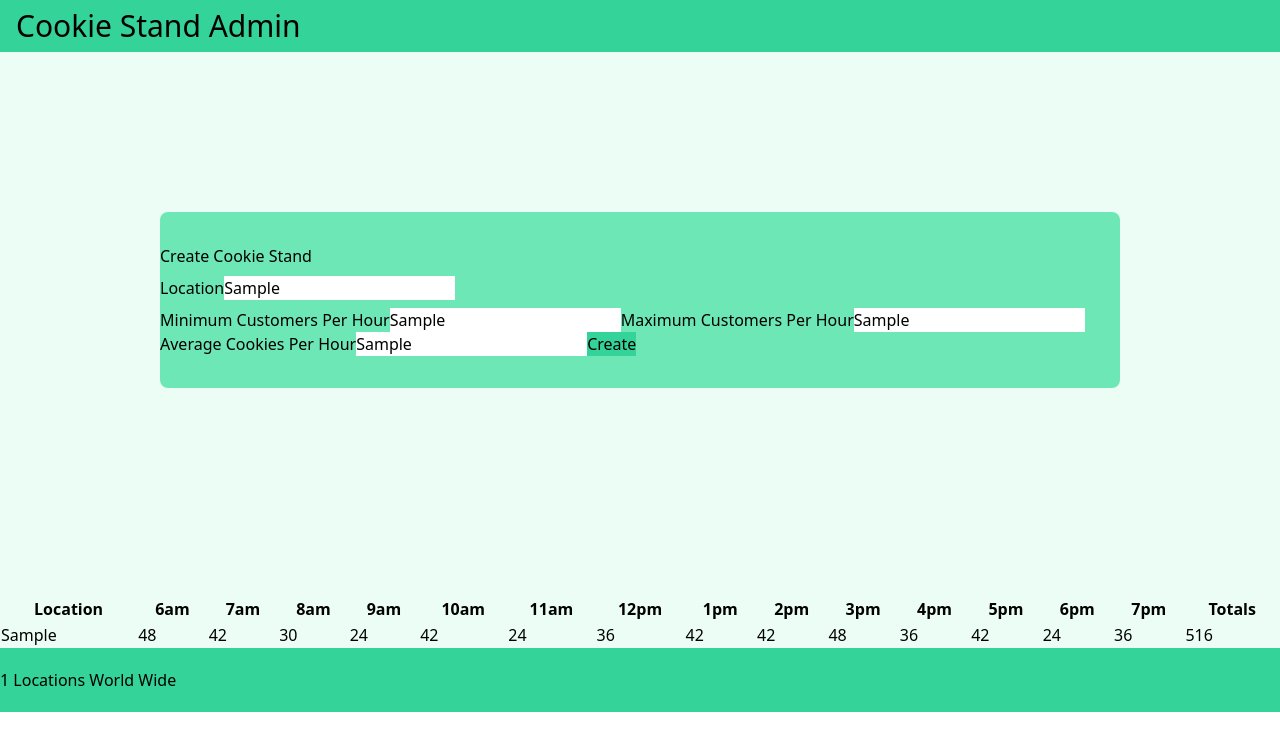
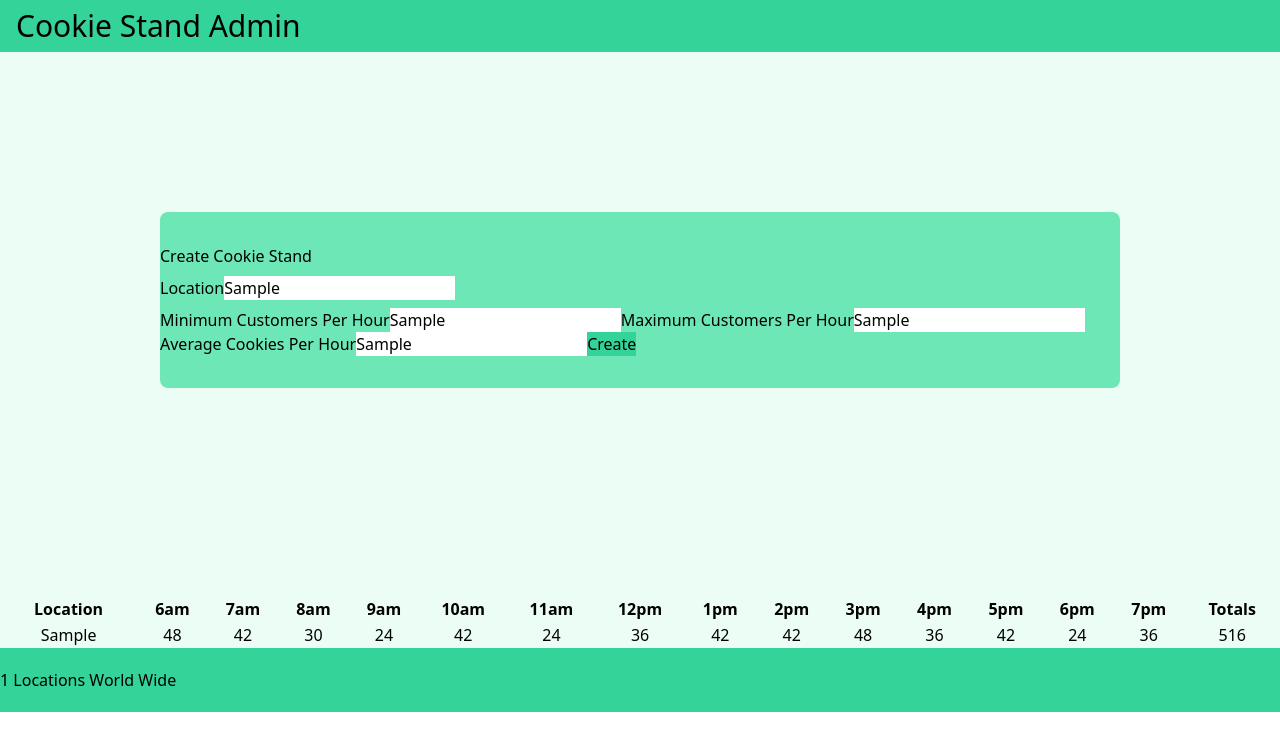
Before and after one commit to VinnyShipley/cookie-stand-admin, a Next.js app in the folder cookie-stand-admin/: page / in a window 1280 px wide. Both pictures are taken after typing "Sample", "Sample", "Sample", "Sample" into the empty fields and a click on the button "Create". Shown: the top 750 px of the page. Built offline with nearby package versions, Linux system fonts and the light colour scheme.

Commit message:
light style

```diff
--- a/cookie-stand-admin/components/Table.js
+++ b/cookie-stand-admin/components/Table.js
@@ -8,7 +8,7 @@ export default function Table({locations}) {
 			);
 		} else {
 			return(
-				<table>
+				<table className="  ">
 					<thead>
 						<tr>
 							<th>Location</th>
@@ -18,9 +18,9 @@ export default function Table({locations}) {
 					<tbody>
 						{locations.map(loc => (
 							<tr key={loc.location}>
-								<td>{loc.location}</td>
+								<td className="text-center">{loc.location}</td>
 								{hourly_sales.map((sales,idx) => (
-									<td key={idx}>{sales}</td>
+									<td className="text-center" key={idx}>{sales}</td>
 								))}
 							</tr>
 						))}
```
